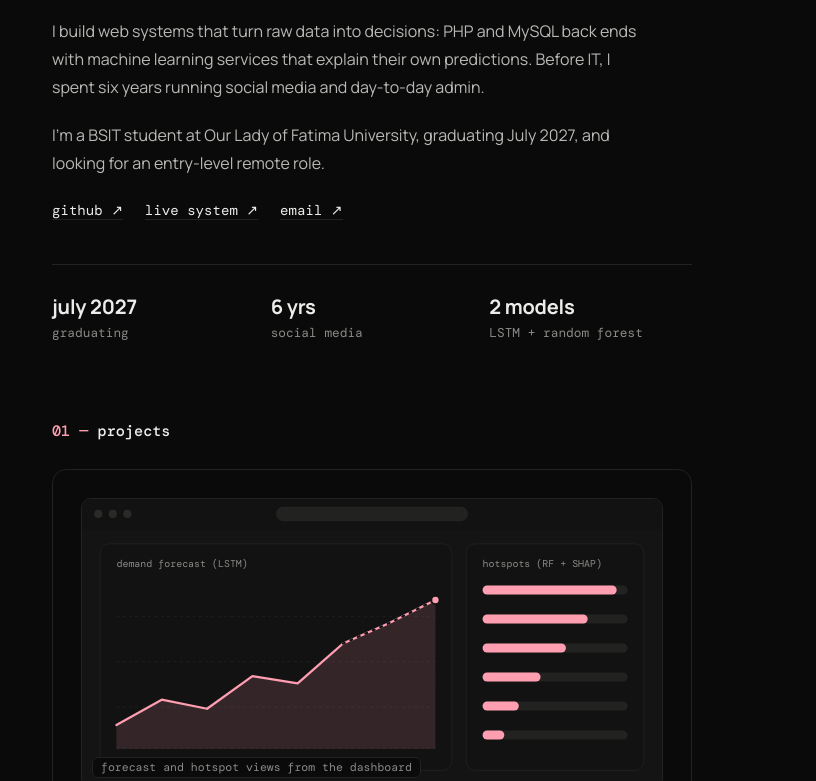
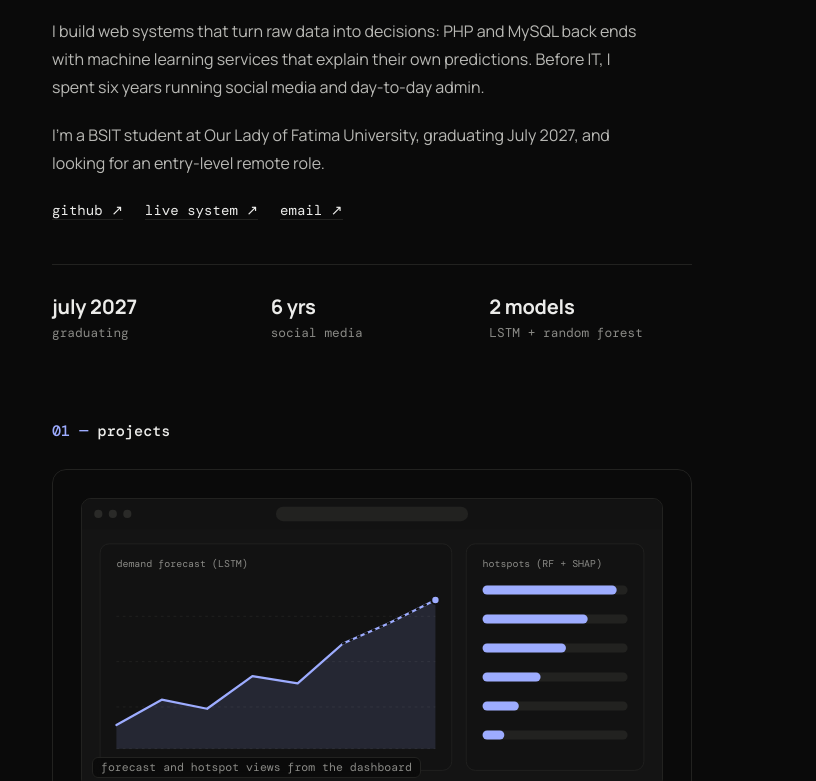
Before and after one commit to Sobiono-k/website-portfolio, a plain HTML site: page index.html in a window 1280 px wide. Shown: the part 360-1141 px from the top of the page, without its empty margins (268-1084 px from the left). Drawn offline with nearby package versions, Linux system fonts and the light colour scheme.

Commit message:
id-photo

```diff
--- a/index.html
+++ b/index.html
@@ -15,7 +15,7 @@
   <meta name="twitter:card" content="summary_large_image" />
   <meta name="twitter:title" content="Mariel Rose Sobiono | Portfolio" />
   <meta name="twitter:description" content="BSIT student • Networking, Cybersecurity &amp; Full-Stack Developer." />
-  <meta name="twitter:image" content="og-image.png" />
+  <meta name="twitter:image" content="SOBIONO-IDPHOTO.png" />
   <!-- Apply the saved theme before first paint so the page doesn't flash -->
   <script>
     (function () {
--- a/style.css
+++ b/style.css
@@ -1,6 +1,6 @@
 :root{
   color-scheme:dark;
-  --bg:#0a0a0a;--ink:#ececea;--mute:#8a8a86;--line:#222220;--acc:#ff9db1;
+  --bg:#0a0a0a;--ink:#ececea;--mute:#8a8a86;--line:#222220;--acc:#9dacff;
   --body:#b9b9b5;--body-2:#cfcfcb;
   --surface:#141414;--surface-2:#121212;--raised:#1d1d1c;
   --line-hover:#3a3a37;--line-strong:#2a2a28;
@@ -10,7 +10,7 @@
 }
 :root[data-theme="light"]{
   color-scheme:light;
-  --bg:#fafaf8;--ink:#161614;--mute:#6b6b66;--line:#e2e2dd;--acc:#c8325a;
+  --bg:#fafaf8;--ink:#161614;--mute:#6b6b66;--line:#e2e2dd;--acc:#324dc8;
   --body:#45453f;--body-2:#2e2e2a;
   --surface:#f0f0ec;--surface-2:#ffffff;--raised:#f0f0ec;
   --line-hover:#c4c4bd;--line-strong:#d8d8d2;
```
Also changed, not shown: 1 other file.
